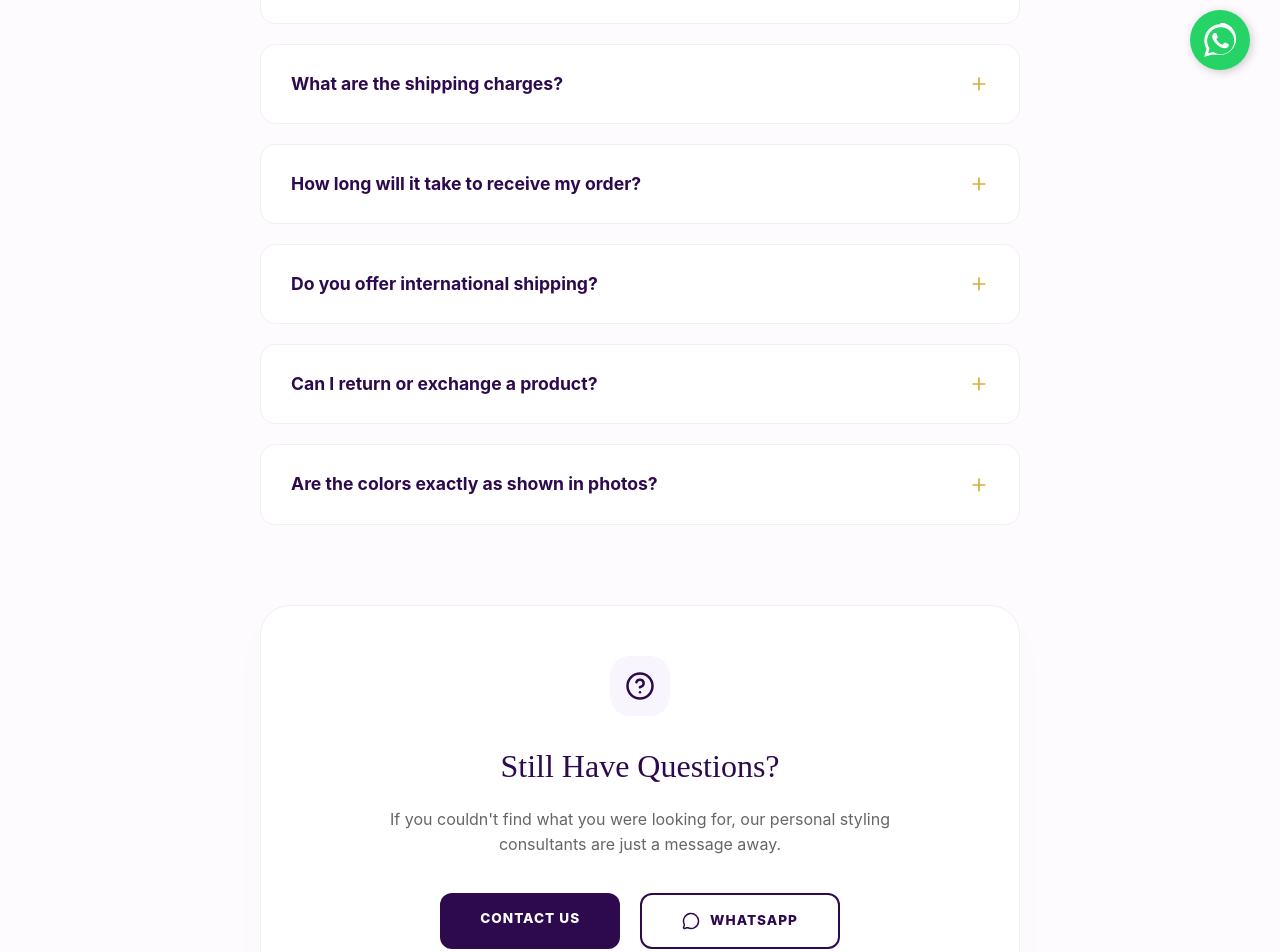
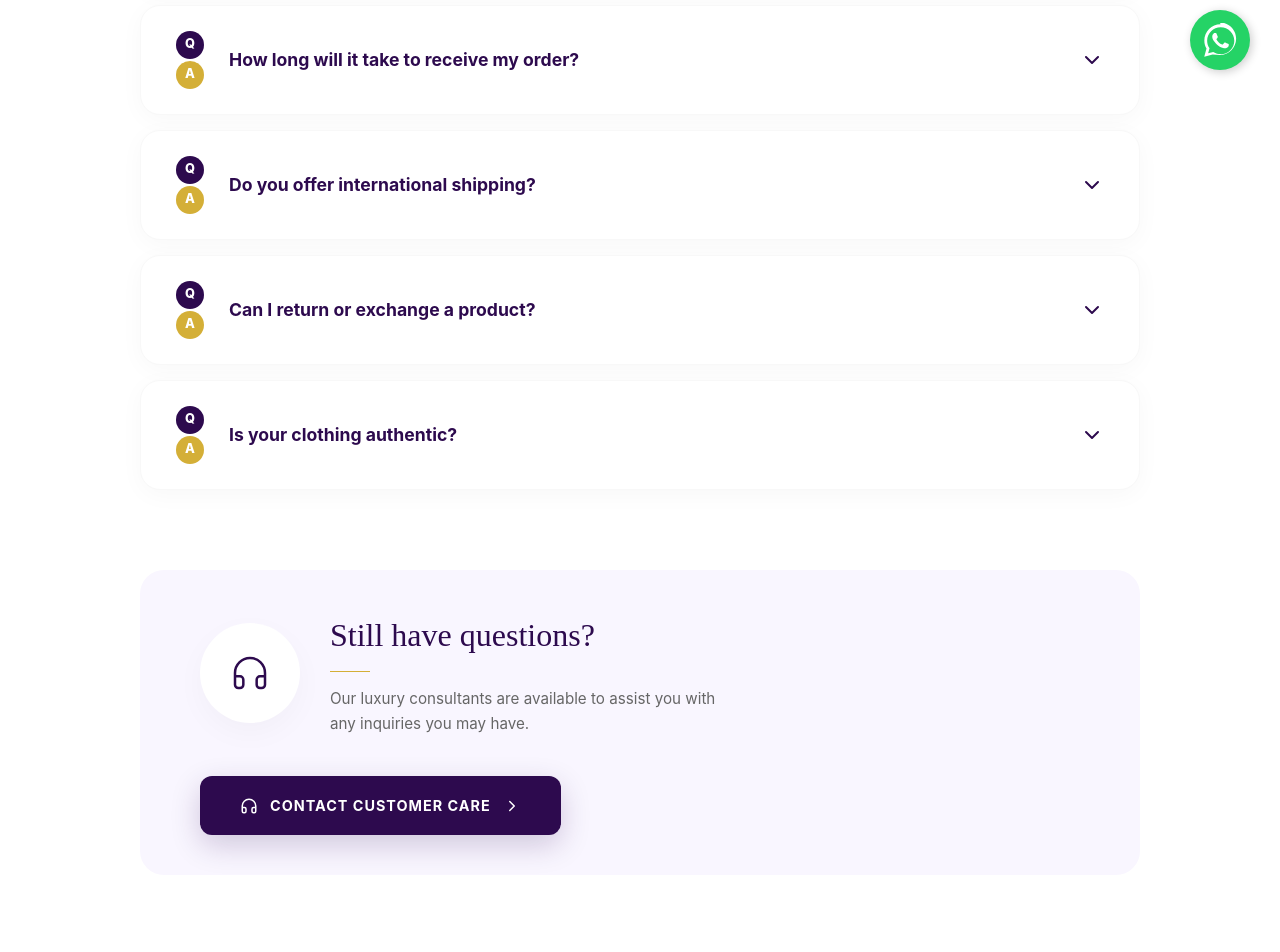
Before and after one commit to mohitvaish1931/gul, a React (Vite) app in the folder clothing-brand-frontend/: page /faq in a window 1280 px wide. Shown: the part 700-1652 px from the top of the page. Built offline with nearby package versions, Linux system fonts and the light colour scheme; no server answers.

Commit message:
Redesign FAQ page to match user screenshot and clean up contact page

```diff
--- a/clothing-brand-frontend/src/pages/FAQ.tsx
+++ b/clothing-brand-frontend/src/pages/FAQ.tsx
@@ -1,12 +1,13 @@
 import React, { useState } from 'react';
-import { HelpCircle, Plus, Minus, MessageCircle } from 'lucide-react';
 import { useSEO } from '../utils/useSEO';
+import { ChevronDown, Headphones, ChevronRight } from 'lucide-react';
+import { Link } from 'react-router-dom';
 
 const FAQ = () => {
   useSEO({
     title: 'FAQs - GUL FASHION',
-    description: 'Find answers to common questions about GUL FASHION orders, shipping, returns, and garment care.',
-    keywords: 'faq, help center, GUL FASHION help, questions',
+    description: 'Find answers to common questions about our products and services.',
+    keywords: 'faq, questions, help, GUL FASHION',
     url: 'https://gulfashion.com/faq',
     type: 'website'
   });
@@ -18,65 +19,107 @@ const FAQ = () => {
     },
     {
       question: "What are the shipping charges?",
-      answer: "We offer free shipping on all prepaid orders above ₹1,499. For orders below this or COD orders, a standard fee of ₹70 applies."
+      answer: "We offer free shipping on all orders above ₹1999 across India. For orders below this amount, a flat shipping fee of ₹99 applies."
     },
     {
       question: "How long will it take to receive my order?",
-      answer: "Orders are typically dispatched within 2-3 working days. Handcrafted pieces may take slightly longer. Once shipped, delivery takes 4-8 working days depending on your location."
+      answer: "Orders are typically dispatched within 3-5 working days as many of our pieces are handcrafted. Once shipped, delivery takes approximately 4-8 working days."
     },
     {
       question: "Do you offer international shipping?",
-      answer: "Currently, we only ship within India. However, we are expanding soon! Contact our concierge for special international inquiry requests."
+      answer: "Currently, we only ship within India. We are working on bringing Gul Fashion to our international customers very soon."
     },
     {
       question: "Can I return or exchange a product?",
-      answer: "We offer size exchanges within 7 days of delivery. For damaged items, we provide a store credit note upon verification of an unboxing video. We do not offer monetary refunds."
+      answer: "We accept size exchanges for unworn garments with original tags within 7 days of delivery. For returns, we only accept damaged products with mandatory unboxing video proof."
     },
     {
-      question: "Are the colors exactly as shown in photos?",
-      answer: "We strive for accuracy, but slight variations may occur due to digital screen settings or the handcrafted nature of our fabrics and dyes."
+      question: "Is your clothing authentic?",
+      answer: "Yes, all our garments are crafted using premium fabrics and authentic hand-embroidery techniques. Each piece goes through rigorous quality checks."
     }
   ];
 
   return (
-    <div className="policy-page" style={{ backgroundColor: '#FDFBFD', color: '#1a1a1a', minHeight: '100vh' }}>
-      {/* Header Section */}
-      <section style={{ backgroundColor: '#2D0A4E', color: '#fff', padding: '100px 20px', textAlign: 'center' }}>
-        <div className="container" style={{ maxWidth: '800px', margin: '0 auto' }}>
-          <span style={{ color: '#D4AF37', letterSpacing: '4px', fontWeight: '800', fontSize: '0.7rem', textTransform: 'uppercase', display: 'block', marginBottom: '20px' }}>HELP CENTER</span>
-          <h1 className="font-serif" style={{ fontSize: '3.5rem', marginBottom: '20px' }}>Common Inquiries</h1>
-          <p style={{ fontSize: '1.1rem', opacity: 0.8, maxWidth: '600px', margin: '0 auto' }}>
-            Find quick answers to your questions about our handcrafted luxury collections.
-          </p>
+    <div className="faq-page-v2" style={{
+      backgroundColor: '#fff',
+      color: '#2d0a4e',
+      minHeight: '100vh',
+      padding: '80px 20px',
+      fontFamily: "'Inter', sans-serif"
+    }}>
+      <div style={{ maxWidth: '1000px', margin: '0 auto' }}>
+        {/* Header */}
+        <div style={{ textAlign: 'center', marginBottom: '60px' }}>
+          <h1 className="font-serif" style={{ fontSize: '3.5rem', fontWeight: '700', marginBottom: '15px', color: '#2d0a4e' }}>FAQs</h1>
+          <div style={{ width: '60px', height: '2px', backgroundColor: '#D4AF37', margin: '0 auto 20px' }}></div>
+          <p style={{ fontSize: '1.1rem', color: '#666' }}>Find answers to common questions about our products and services.</p>
         </div>
-      </section>
 
-      {/* FAQ Content */}
-      <section style={{ padding: '80px 0' }}>
-        <div className="container" style={{ maxWidth: '800px', margin: '0 auto' }}>
-          <div style={{ display: 'flex', flexDirection: 'column', gap: '20px' }}>
+        {/* FAQ Accordion */}
+        <div style={{ display: 'flex', flexDirection: 'column', gap: '15px', marginBottom: '80px' }}>
           {faqs.map((faq, index) => (
             <AccordionItem key={index} question={faq.question} answer={faq.answer} />
           ))}
         </div>
 
-          <div style={{ backgroundColor: '#fff', padding: '50px', borderRadius: '30px', border: '1px solid #f0f0f0', marginTop: '80px', textAlign: 'center', boxShadow: '0 20px 40px rgba(0,0,0,0.02)' }}>
-             <div style={{ backgroundColor: '#F8F5FF', color: '#2D0A4E', width: '60px', height: '60px', borderRadius: '20px', display: 'flex', alignItems: 'center', justifyContent: 'center', margin: '0 auto 25px' }}>
-                <HelpCircle size={30} />
+        {/* Footer CTA */}
+        <div style={{
+          backgroundColor: '#F9F6FF',
+          borderRadius: '24px',
+          padding: '40px 60px',
+          display: 'flex',
+          alignItems: 'center',
+          justifyContent: 'space-between',
+          gap: '40px',
+          flexWrap: 'wrap'
+        }}>
+          <div style={{ display: 'flex', alignItems: 'center', gap: '30px' }}>
+             <div style={{
+               width: '100px',
+               height: '100px',
+               backgroundColor: '#fff',
+               borderRadius: '50%',
+               display: 'flex',
+               alignItems: 'center',
+               justifyContent: 'center',
+               boxShadow: '0 10px 30px rgba(0,0,0,0.03)'
+             }}>
+                <Headphones size={40} color="#2d0a4e" strokeWidth={1.5} />
              </div>
-             <h3 className="font-serif" style={{ fontSize: '2rem', color: '#2D0A4E', marginBottom: '15px' }}>Still Have Questions?</h3>
-             <p style={{ color: '#666', marginBottom: '35px', maxWidth: '500px', margin: '0 auto 35px' }}>
-                If you couldn't find what you were looking for, our personal styling consultants are just a message away.
-             </p>
-             <div style={{ display: 'flex', justifyContent: 'center', gap: '20px', flexWrap: 'wrap' }}>
-                <a href="/contact" style={{ padding: '15px 40px', backgroundColor: '#2D0A4E', color: '#fff', borderRadius: '12px', textDecoration: 'none', fontWeight: '800', fontSize: '0.85rem', letterSpacing: '1px' }}>CONTACT US</a>
-                <a href="https://wa.me/919351325459" style={{ padding: '15px 40px', border: '2px solid #2D0A4E', color: '#2D0A4E', borderRadius: '12px', textDecoration: 'none', fontWeight: '800', fontSize: '0.85rem', letterSpacing: '1px', display: 'flex', alignItems: 'center', gap: '10px' }}>
-                   <MessageCircle size={18} /> WHATSAPP
-                </a>
+             <div>
+                <h2 className="font-serif" style={{ fontSize: '2rem', marginBottom: '10px', color: '#2d0a4e' }}>Still have questions?</h2>
+                <div style={{ width: '40px', height: '1.5px', backgroundColor: '#D4AF37', marginBottom: '15px' }}></div>
+                <p style={{ color: '#666', fontSize: '0.95rem', maxWidth: '400px' }}>Our luxury consultants are available to assist you with any inquiries you may have.</p>
              </div>
           </div>
+
+          <Link to="/contact" style={{
+            backgroundColor: '#2d0a4e',
+            color: '#fff',
+            padding: '18px 40px',
+            borderRadius: '12px',
+            textDecoration: 'none',
+            fontWeight: '700',
+            fontSize: '0.9rem',
+            letterSpacing: '1px',
+            display: 'flex',
+            alignItems: 'center',
+            gap: '12px',
+            boxShadow: '0 10px 30px rgba(45,10,78,0.2)'
+          }}>
+             <Headphones size={18} /> CONTACT CUSTOMER CARE <ChevronRight size={18} />
+          </Link>
         </div>
-      </section>
+      </div>
+
+      <style>{`
+        @media (max-width: 768px) {
+          .faq-page-v2 h1 { font-size: 2.5rem !important; }
+          .faq-page-v2 h2 { font-size: 1.8rem !important; }
+          .faq-page-v2 > div > div:last-child { flex-direction: column; text-align: center; padding: 40px 20px; }
+          .faq-page-v2 > div > div:last-child > div { flex-direction: column; }
+        }
+      `}</style>
     </div>
   );
 };
@@ -85,31 +128,43 @@ const AccordionItem = ({ question, answer }: { question: string, answer: string
   const [isOpen, setIsOpen] = useState(false);
 
   return (
-    <div style={{ backgroundColor: '#fff', borderRadius: '15px', border: '1px solid #f0f0f0', overflow: 'hidden', transition: 'all 0.3s' }}>
+    <div style={{
+      backgroundColor: '#fff',
+      borderRadius: '20px',
+      boxShadow: '0 5px 25px rgba(0,0,0,0.03)',
+      border: '1px solid #f8f8f8',
+      overflow: 'hidden'
+    }}>
       <button
         onClick={() => setIsOpen(!isOpen)}
         style={{
           width: '100%',
-          padding: '25px 30px',
+          padding: '25px 35px',
           display: 'flex',
-          justifyContent: 'space-between',
           alignItems: 'center',
+          gap: '25px',
           background: 'none',
           border: 'none',
           cursor: 'pointer',
           textAlign: 'left'
         }}
       >
-        <span style={{ fontSize: '1.1rem', fontWeight: '700', color: '#2D0A4E', paddingRight: '20px' }}>{question}</span>
-        <div style={{ color: '#D4AF37' }}>
-          {isOpen ? <Minus size={20} /> : <Plus size={20} />}
+        <div style={{ display: 'flex', flexDirection: 'column', gap: '2px', flexShrink: 0 }}>
+           <div style={{ width: '28px', height: '28px', backgroundColor: '#2d0a4e', color: '#fff', borderRadius: '50%', display: 'flex', alignItems: 'center', justifyContent: 'center', fontSize: '0.8rem', fontWeight: '800' }}>Q</div>
+           <div style={{ width: '28px', height: '28px', backgroundColor: '#D4AF37', color: '#fff', borderRadius: '50%', display: 'flex', alignItems: 'center', justifyContent: 'center', fontSize: '0.8rem', fontWeight: '800' }}>A</div>
         </div>
+        <span style={{ flex: 1, fontSize: '1.1rem', fontWeight: '700', color: '#2d0a4e' }}>{question}</span>
+        <ChevronDown
+          size={24}
+          color="#2d0a4e"
+          style={{ transform: isOpen ? 'rotate(180deg)' : 'rotate(0deg)', transition: 'transform 0.3s' }}
+        />
       </button>
       <div style={{
-        maxHeight: isOpen ? '200px' : '0',
+        maxHeight: isOpen ? '500px' : '0',
         overflow: 'hidden',
         transition: 'all 0.4s cubic-bezier(0.4, 0, 0.2, 1)',
-        padding: isOpen ? '0 30px 30px 30px' : '0 30px'
+        padding: isOpen ? '0 35px 30px 88px' : '0 35px 0 88px'
       }}>
         <p style={{ color: '#666', lineHeight: '1.8', fontSize: '1rem' }}>{answer}</p>
       </div>
```
Lines whose indentation alone changed are shown as unchanged.
